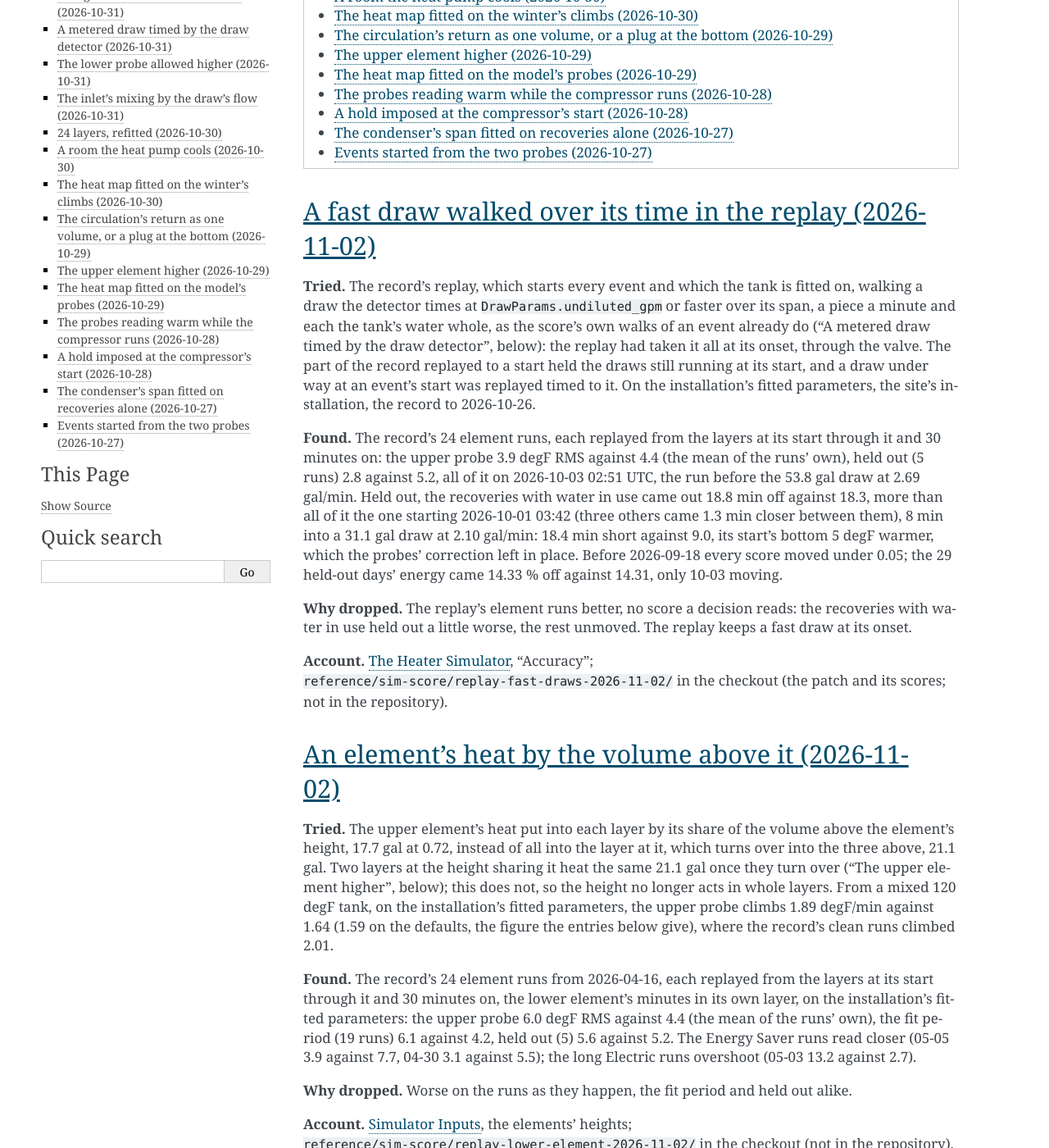
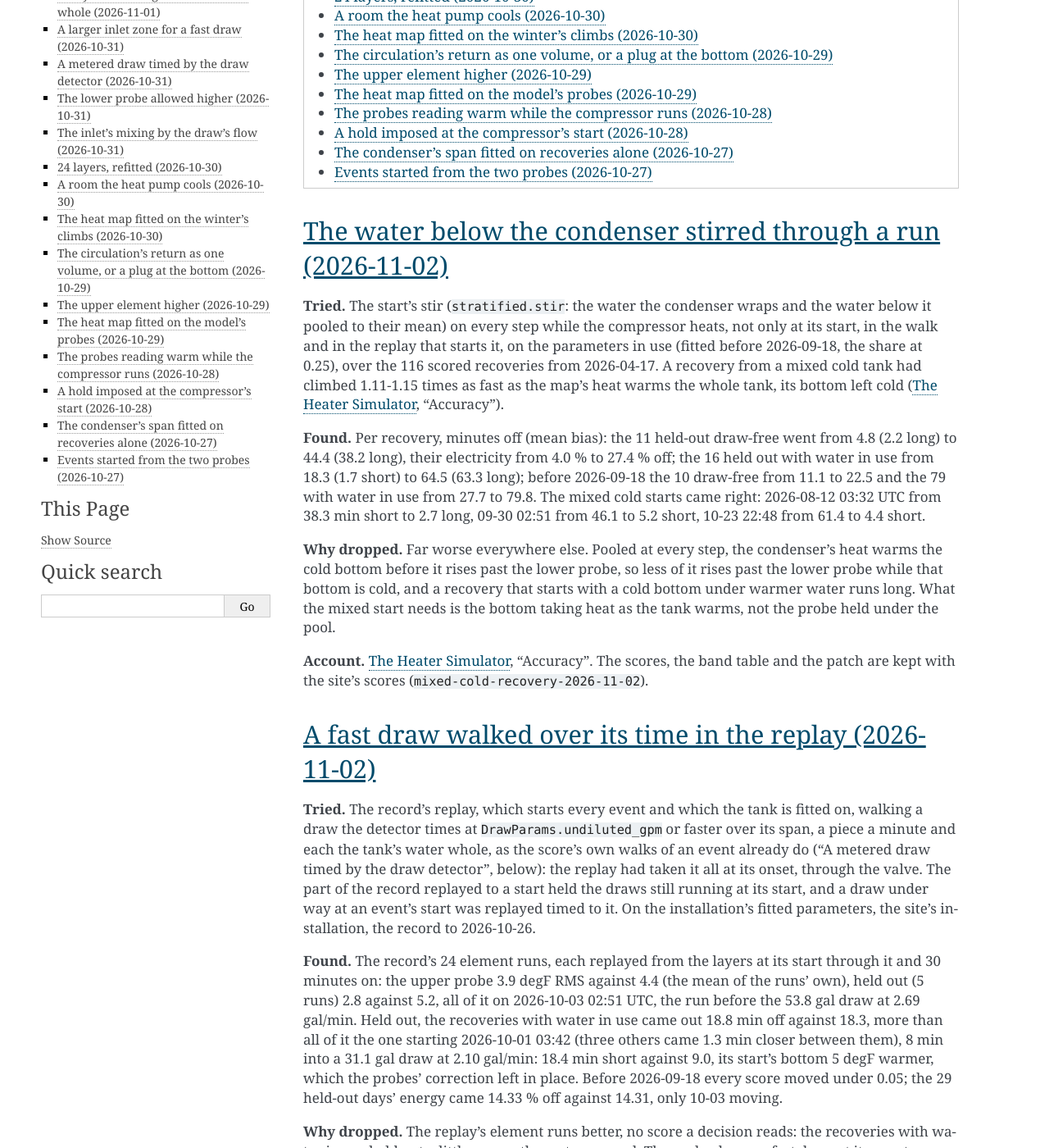
Before and after one commit to eman/nwp500-python, a Sphinx documentation site: the page built from docs/explanation/simulator-tried.rst, in a window 1280 px wide and 1400 px high, scrolled down 678 px. Shown: the whole window at 82% size. Built offline with Sphinx 7.4.7, drawn with Linux system fonts in a browser that asks for light colours; some of the changed text lies outside the part shown.

Commit message:
docs(sim): a mixed cold tank's recovery runs short; the stir through a run tried

```diff
--- a/docs/explanation/simulator-tried.rst
+++ b/docs/explanation/simulator-tried.rst
@@ -11,6 +11,39 @@
 .. contents::
    :local:
    :depth: 1
+
+
+The water below the condenser stirred through a run (2026-11-02)
+================================================================
+
+**Tried.** The start's stir (``stratified.stir``: the water the
+condenser wraps and the water below it pooled to their mean) on every
+step while the compressor heats, not only at its start, in the walk and
+in the replay that starts it, on the parameters in use (fitted before
+2026-09-18, the share at 0.25), over the 116 scored recoveries from
+2026-04-17. A recovery from a mixed cold tank had climbed 1.11-1.15
+times as fast as the map's heat warms the whole tank, its bottom left
+cold (:doc:`simulator`, "Accuracy").
+
+**Found.** Per recovery, minutes off (mean bias): the 11 held-out
+draw-free went from 4.8 (2.2 long) to 44.4 (38.2 long), their
+electricity from 4.0 % to 27.4 % off; the 16 held out with water in use
+from 18.3 (1.7 short) to 64.5 (63.3 long); before 2026-09-18 the 10
+draw-free from 11.1 to 22.5 and the 79 with water in use from 27.7 to
+79.8. The mixed cold starts came right: 2026-08-12 03:32 UTC from 38.3
+min short to 2.7 long, 09-30 02:51 from 46.1 to 5.2 short, 10-23 22:48
+from 61.4 to 4.4 short.
+
+**Why dropped.** Far worse everywhere else. Pooled at every step, the
+condenser's heat warms the cold bottom before it rises past the lower
+probe, so less of it rises past the lower probe while that bottom is
+cold, and a recovery that starts with a cold bottom under warmer water
+runs long. What the mixed start needs is the bottom taking heat as the
+tank warms, not the probe held under the pool.
+
+**Account.** :doc:`simulator`, "Accuracy". The scores, the band table
+and the patch are kept with the site's scores
+(``mixed-cold-recovery-2026-11-02``).
 
 
 A fast draw walked over its time in the replay (2026-11-02)
```
Also changed, not shown: docs/explanation/simulator.rst (+22 -0 lines).
